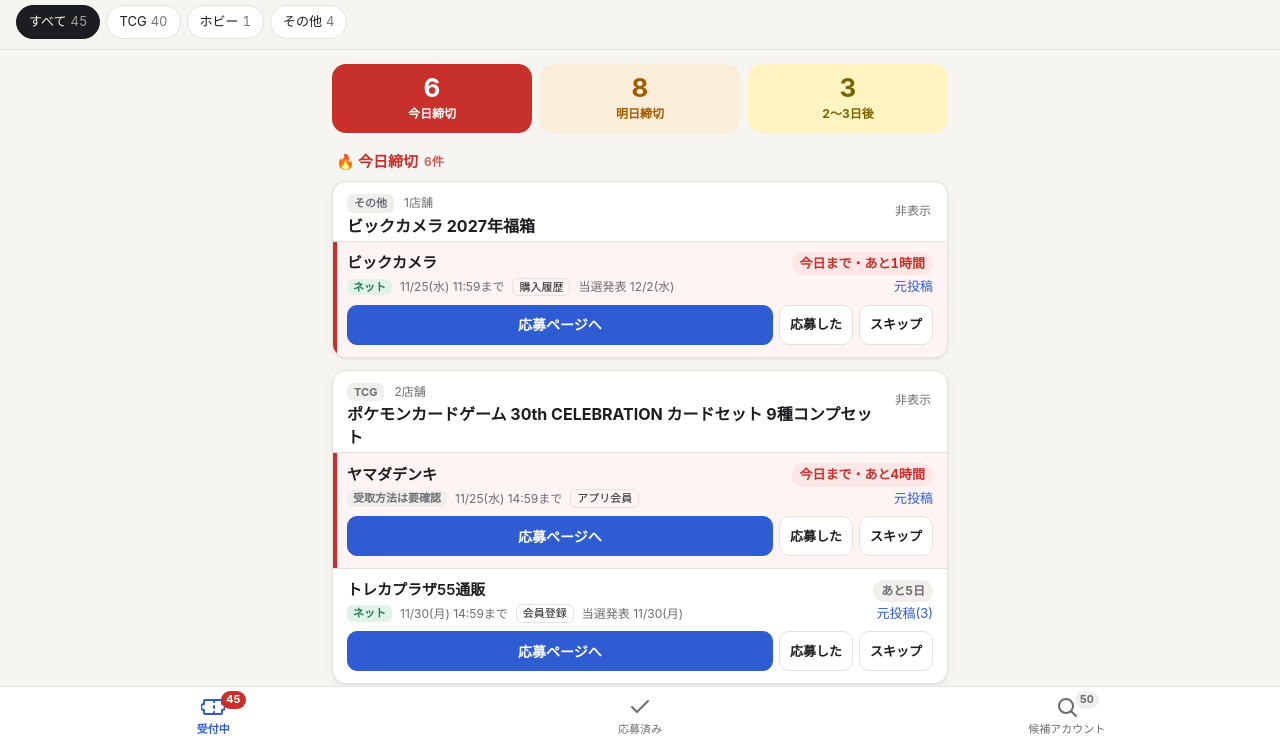
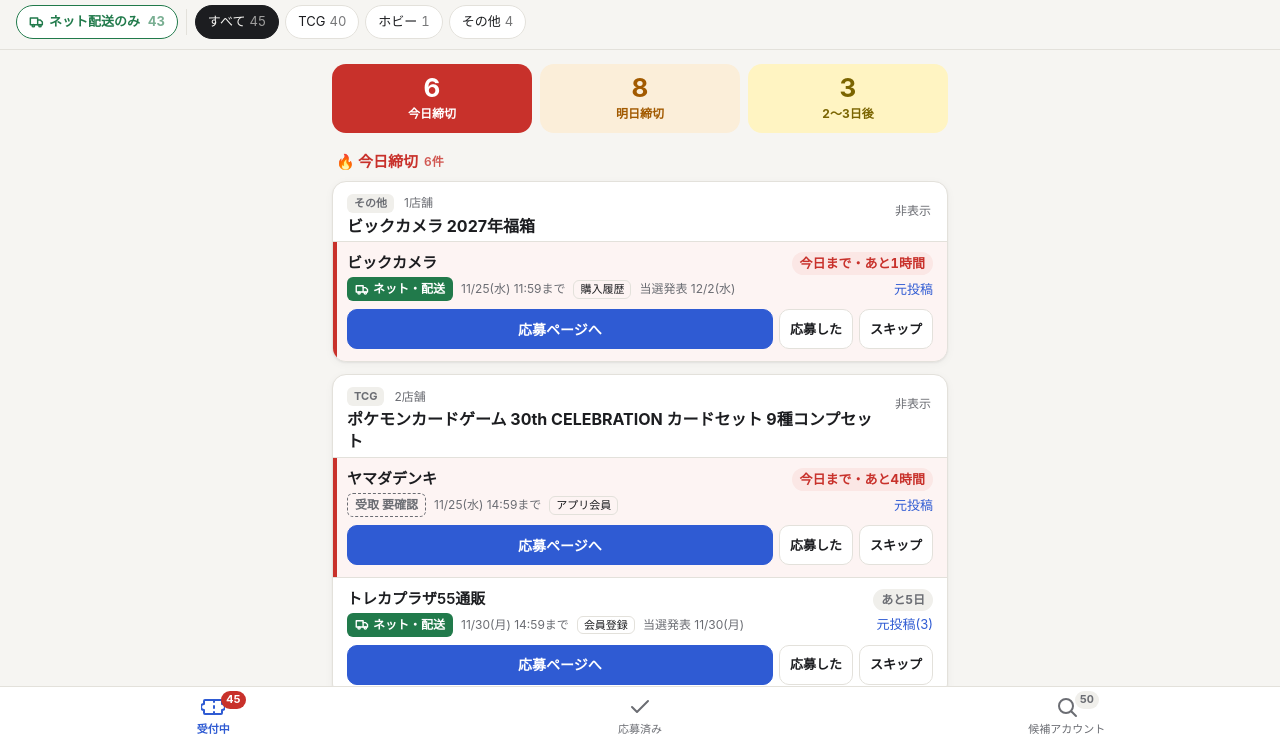
Before and after one commit to kazfukuda29/x-lottery-apply, a plain HTML site: page site/index.html in a window 1280 px wide. Shown: the part 53-798 px from the top of the page. Drawn offline with Linux system fonts and the light colour scheme; files whose address does not match are found by name.

Commit message:
ネット・配送の抽選を一目で分かるようにし、ワンタッチで絞り込めるようにする
- 受取方法の印を、ネット・配送は緑の塗りつぶし＋トラックの印、不明なものは点線の「受取 要確認」にする
- ジャンルの並びの先頭に「ネット配送のみ」ボタンを追加。押すと受取方法が不明な抽選を隠す
  （設定画面の「受取方法が書かれていない抽選も表示する」と同じ設定で、次に開いたときも残る）
- README の一覧ページの説明を更新

Co-Authored-By: Claude Opus 5.5 <noreply@anthropic.com>

```diff
--- a/site/index.html
+++ b/site/index.html
@@ -159,10 +159,19 @@
   .due.applied { background: var(--ok-soft); color: var(--ok); }
   .store-sub { font-size: 12px; color: var(--muted); margin-top: 2px; display: flex; flex-wrap: wrap; gap: 4px 8px; align-items: center; }
   .req { font-size: 11px; border: 1px solid var(--line); border-radius: 6px; padding: 0 6px; color: var(--text); }
-  .chan { font-size: 11px; font-weight: 700; border-radius: 6px; padding: 0 6px; }
-  .chan.online { background: var(--ok-soft); color: var(--ok); }
-  .chan.unknown { background: var(--surface-2); color: var(--muted); }
+  /* 受取方法。ネットで応募して配送で受け取るものは塗りつぶしで目立たせ、不明なものは点線にする */
+  .chan {
+    flex: none; display: inline-flex; align-items: center; gap: 3px; white-space: nowrap;
+    font-size: 12px; font-weight: 800; border-radius: 6px; padding: 2px 7px; border: 1px solid transparent;
+  }
+  .chan svg { width: 15px; height: 15px; }
+  .chan.online { background: var(--ok); color: var(--surface); }
+  .chan.unknown { background: transparent; color: var(--muted); border: 1px dashed currentColor; font-weight: 600; }
   .chan.store { background: var(--soon-soft); color: var(--soon); }
+  .chip.ship { display: inline-flex; align-items: center; gap: 4px; color: var(--ok); border-color: var(--ok); font-weight: 700; }
+  .chip.ship svg { width: 16px; height: 16px; }
+  .chip.ship[aria-pressed="true"] { background: var(--ok); color: var(--surface); border-color: var(--ok); }
+  .chip-sep { flex: none; width: 1px; background: var(--line); margin: 4px 2px; }
   .actions { display: flex; gap: 6px; margin-top: 8px; align-items: stretch; }
   .actions .btn.small { flex: none; min-height: 40px; padding: 0 10px; }
   .btn {
@@ -301,7 +310,10 @@
 
   // ------------------------------------------------------------ 保存（このスマホの中だけ）
   const defaults = () => ({ status: {}, muted: {}, dismissed: {}, showSkipped: false, showUnknown: true, genre: "all", tab: "open", pending: null });
-  const CHANNEL = { online: ["online", "ネット"], unknown: ["unknown", "受取方法は要確認"], store: ["store", "店頭"] };
+  const CHANNEL = { online: ["online", "ネット・配送"], unknown: ["unknown", "受取 要確認"], store: ["store", "店頭"] };
+  const TRUCK = '<svg viewBox="0 0 24 24" fill="none" stroke="currentColor" stroke-width="2.2" stroke-linecap="round" stroke-linejoin="round" aria-hidden="true"><path d="M2 6h11v10H2z"/><path d="M13 9h4l3 3v4h-7"/><circle cx="6.5" cy="17.5" r="1.8"/><circle cx="16.5" cy="17.5" r="1.8"/></svg>';
+  // 決まった中身のアイコンだけを作る（投稿由来の文字列は入れない）
+  const icon = (markup) => { const t = document.createElement("template"); t.innerHTML = markup; return t.content.firstChild; };
   let prefs = load();
   function load() {
     try { return Object.assign(defaults(), JSON.parse(localStorage.getItem(STORE_KEY) || "{}")); }
@@ -470,6 +482,12 @@
     const box = document.getElementById("genres");
     box.replaceChildren();
     const all = visibleOpenItems("all");
+    // ワンタッチで「ネットで応募して配送で受け取る抽選」だけにする（設定画面の「受取方法が書かれていない抽選も表示する」と同じ設定）
+    box.append($("button", {
+      class: "chip ship", "aria-pressed": String(prefs.showUnknown === false),
+      onclick: () => { prefs.showUnknown = prefs.showUnknown === false; save(); render(); },
+    }, icon(TRUCK), "ネット配送のみ", $("span", { class: "n", text: all.filter((i) => i.channel === "online").length })),
+    $("span", { class: "chip-sep", "aria-hidden": "true" }));
     for (const [g, label] of GENRES) {
       const n = g === "all" ? all.length : all.filter((i) => (i.genre || "other") === g).length;
       if (g !== "all" && !n && prefs.genre !== g) continue;
@@ -500,7 +518,7 @@
     if (!items.length) {
       view.append($("div", { class: "empty" },
         $("strong", { text: data.items.length ? "表示できる抽選はありません" : "まだ抽選情報がありません" }),
-        data.items.length ? "ジャンルの絞り込みや、スキップ・非表示の設定を確認してください。" : "収集が動くと、ここに受付中の抽選が並びます。"));
+        data.items.length ? "ジャンルや「ネット配送のみ」の絞り込み、スキップ・非表示の設定を確認してください。" : "収集が動くと、ここに受付中の抽選が並びます。"));
     }
     if (items.length) view.append(dueSummary(items));
     let current = null;
@@ -557,11 +575,13 @@
     const s = statusOf(item.id);
     const due = dueBadge(item);
     const li = $("li", { class: "store" + (s === "skipped" ? " is-skipped" : "") + (due.cls && due.cls !== "upcoming" ? ` ${due.cls}` : "") });
+    const [chCls, chLabel] = CHANNEL[item.channel] || CHANNEL.unknown;
     li.append($("div", { class: "store-top" },
       $("span", { class: "shop", text: item.retailer || "店舗不明" }),
       $("span", { class: `due ${due.cls}`, text: due.label })));
-    const [chCls, chLabel] = CHANNEL[item.channel] || CHANNEL.unknown;
-    const sub = $("div", { class: "store-sub" }, $("span", { class: `chan ${chCls}`, text: chLabel }), $("span", { text: due.sub }));
+    const sub = $("div", { class: "store-sub" },
+      $("span", { class: `chan ${chCls}` }, chCls === "online" ? icon(TRUCK) : null, chLabel),
+      $("span", { text: due.sub }));
     for (const r of item.requirements || []) sub.append($("span", { class: "req", text: r }));
     if (item.announce_date) sub.append($("span", { text: `当選発表 ${fmtDate(new Date(item.announce_date + "T00:00:00+09:00"), false)}` }));
     li.append(sub);
```
Also changed, not shown: 1 other file.
